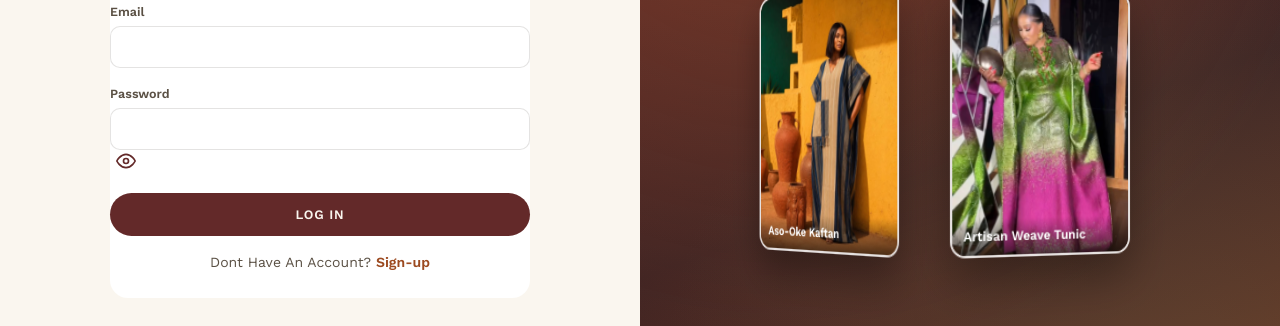
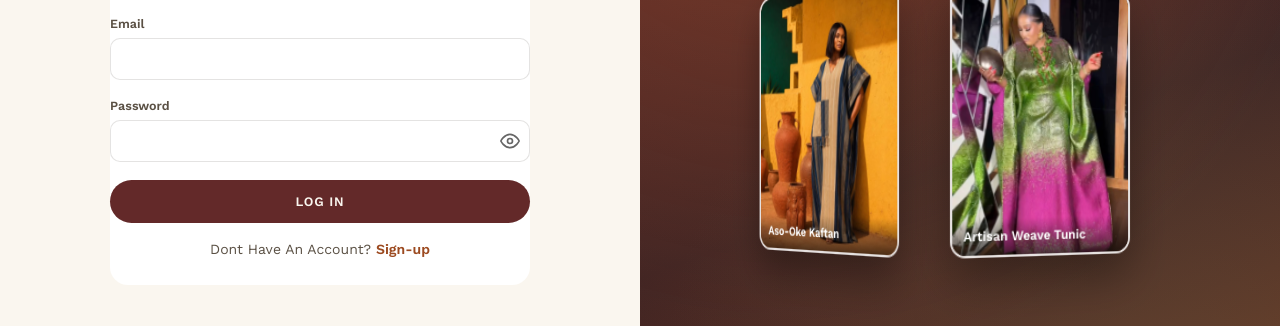
Before and after one commit to mmakaprince0-design/F-square, a plain HTML site: page login.html in a window 1280 px wide. Shown: the part 330-656 px from the top of the page. Drawn offline with nearby package versions, Linux system fonts and the light colour scheme; no server answers.

Commit message:
Add styles for password input and toggle button

```diff
--- a/style.css
+++ b/style.css
@@ -185,7 +185,34 @@
   gap:18px;
   height:min(78vh, 620px);
 }
+.password-wrapper {
+  position: relative;
+  display: block;
+}
 
+.password-wrapper input {
+  width: 100%;
+  padding-right: 40px;
+  box-sizing: border-box;
+}
+
+.toggle-btn {
+  position: absolute;
+  right: 10px;
+  top: 50%;
+  transform: translateY(-50%);
+  border: none;
+  background: none;
+  cursor: pointer;
+  color: #666;
+  display: flex;
+  align-items: center;
+  padding: 0;
+}
+
+.toggle-btn:hover {
+  color: #333;
+}
 
 
 .hero__main{
```
